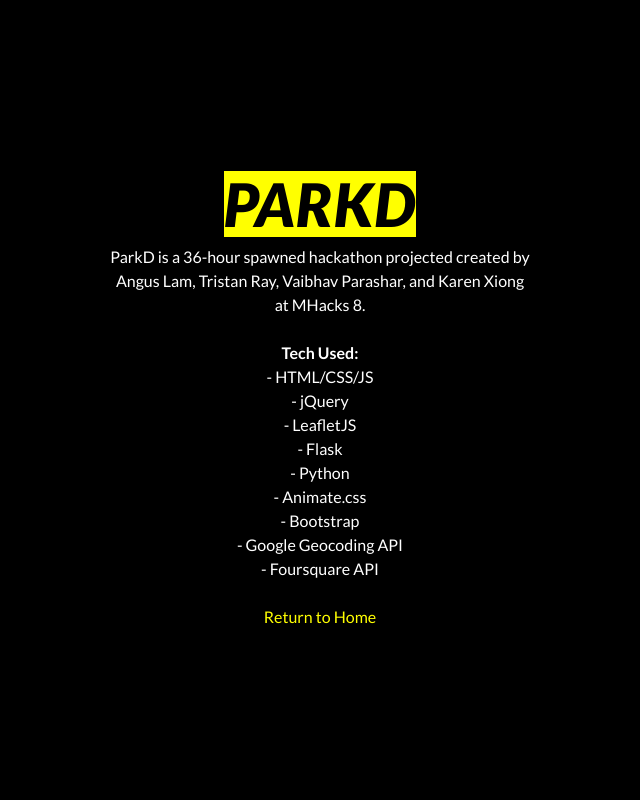
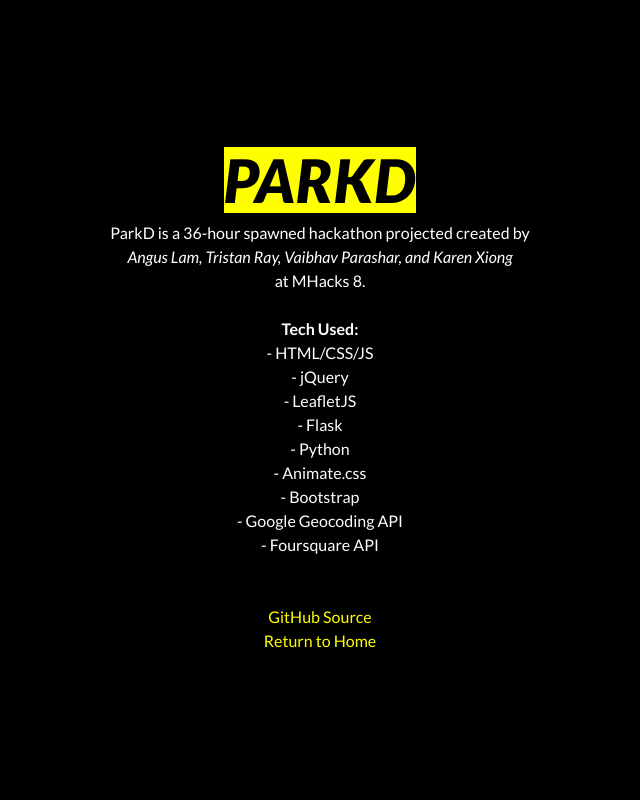
Before and after one commit to angushtlam/ParkD-MHacks8, a Flask app: page /about in a window 1280 px wide. Shown: the whole page, without its empty margins (320-960 px from the left). Run offline with Flask 2, Linux system fonts and the light colour scheme; some libraries are stand-ins or nearby versions.

Commit message:
Updated for server, added github source to info page

```diff
--- a/templates/about.html
+++ b/templates/about.html
@@ -13,7 +13,7 @@
   <div id="content" class="animated fadeInDownBig">
     <a href="/"><h1>ParkD</h1></a>
     <p>ParkD is a 36-hour spawned hackathon projected created by<br />
-    Angus Lam, Tristan Ray, Vaibhav Parashar, and Karen Xiong<br />
+    <em>Angus Lam, Tristan Ray, Vaibhav Parashar, and Karen Xiong</em><br />
     at MHacks 8.<br /><br /></p>
     <p><strong>Tech Used:</strong><br />
     - HTML/CSS/JS<br />
@@ -26,8 +26,10 @@
     - Google Geocoding API<br />
     - Foursquare API<br />
     <br />
+    <br />
+    <a href="https://github.com/angushtlam/ParkD-MHacks8">GitHub Source</a><br />
+    <a href="/">Return to Home</a><br />
     </p>
-    <a href="/">Return to Home</a>
   </div>
 </div>
 </body>
--- a/templates/index.html
+++ b/templates/index.html
@@ -23,10 +23,11 @@
       <br />
       <br />
       <br />
+      <br />
+      <p style="color: #ff0;" class="animated fadeIn">For this web demo, searching by location is disabled for performance issues.</p>
+      <br />
       <button class="btn btn-secondary btn-big animated fadeIn" id="btn-start">Get Started</button>
       <button class="btn btn-warning btn-big animated fadeIn" id="btn-help">?</button>
-      <br />
-      <p style="color: #ff0;" class="animated fadeIn">For this web demo, searching by location is disabled for performance issues.</p>
     </div>
   </div>
 </div>
```
